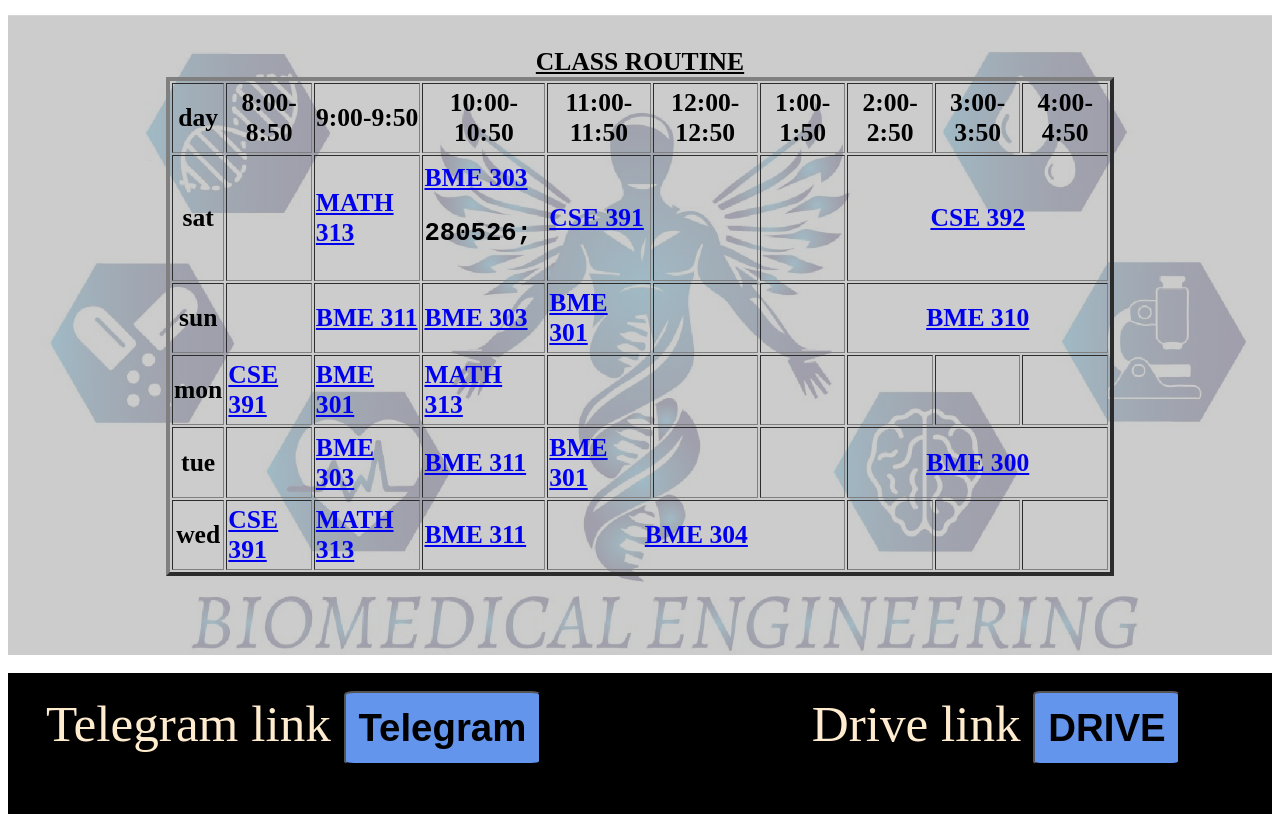
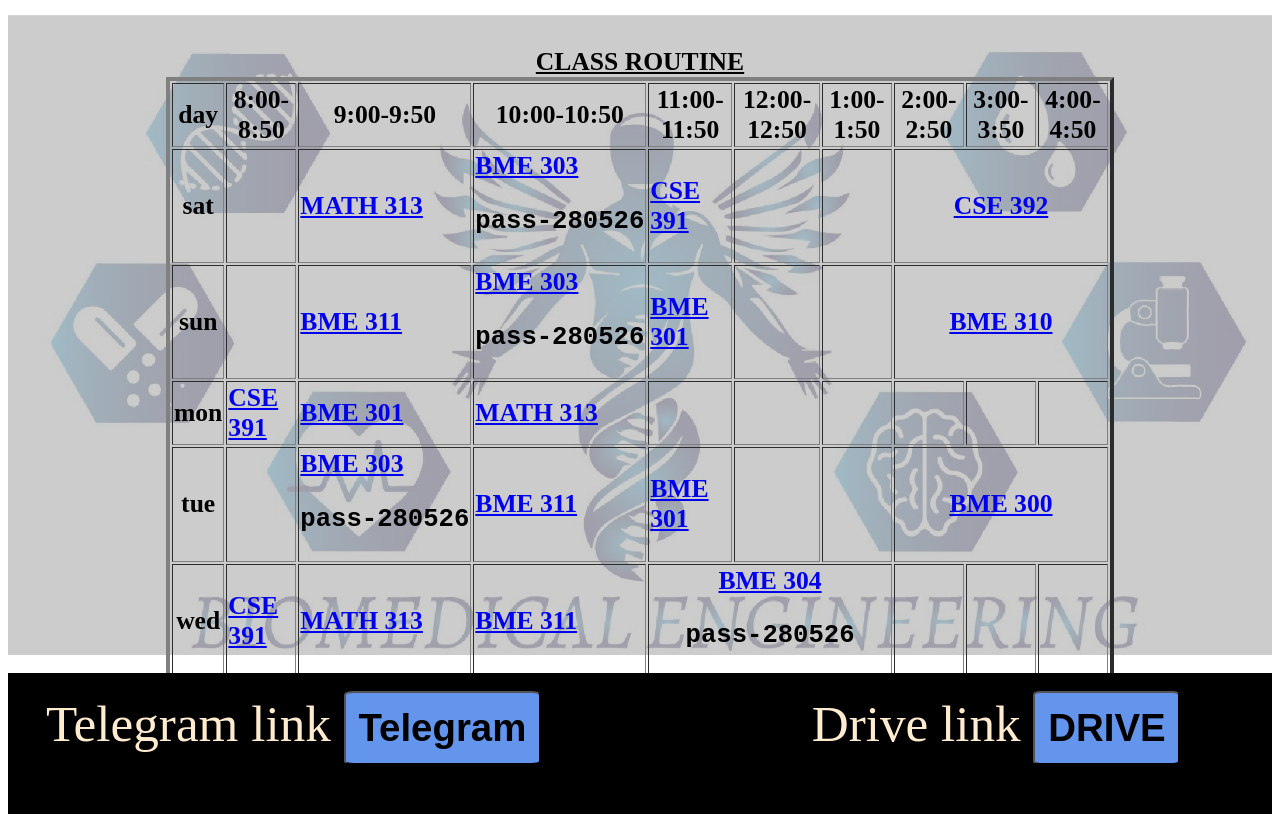
Before and after one commit to Pritom-Saha07/routine3-1, a plain HTML site: page index.html in a window 1280 px wide. Shown: the part 267-1089 px from the top of the page. Drawn offline with Linux system fonts and the light colour scheme; some packages are replaced by stand-ins of ours; a script that the page names is missing.

Commit message:
Update index.html

```diff
--- a/index.html
+++ b/index.html
@@ -38,8 +38,8 @@
 				<tr>
 					<th>sat</th>
 					<td> </td>
-					<td id="sat2"><a href=" ">MATH 313</a></td>
-					<td id="sat3"><a href="https://bdren.zoom.us/j/64673267228">BME 303</a><pre><code>280526;</code></pre></td>
+					<td id="sat2"><a href="https://bdren.zoom.us/j/4941395695?pwd=V2Qvc2VENTJjcTVzd2NoN0g2Yks4QT09">MATH 313</a></td>
+					<td id="sat3"><a href="https://bdren.zoom.us/j/64673267228">BME 303</a><pre><code>pass-280526</code></pre></td>
 					<td id="sat1"><a href="https://bdren.zoom.us/j/62979171553?pwd=a3Ftd2FmOXE3eVBvUmRyV3Bwd284dz09">CSE 391</a></td>
 					<td> </td>
 					<td> </td>
@@ -52,7 +52,7 @@
 					<th>sun</th>
 					<td> </td>
 					<td id="sun1"><a href="https://bdren.zoom.us/j/67621304284?pwd=UFhRTm9zWkJSSEtXK1Fra0lXZjF0Zz09">BME 311</a></td>
-					<td id="sun2"><a href="https://bdren.zoom.us/j/64673267228">BME 303</a></td>
+					<td id="sun2"><a href="https://bdren.zoom.us/j/64673267228">BME 303</a><pre><code>pass-280526</code></pre></td>
 					<td id="sun3"><a href=" ">BME 301</a></td>
 					<td> </td>
 					<td> </td>
@@ -76,7 +76,7 @@
 				<tr>
 					<th>tue</th>
 					<td> </td>
-					<td id="tue1"><a href="https://bdren.zoom.us/j/64673267228">BME 303</a></td>
+					<td id="tue1"><a href="https://bdren.zoom.us/j/64673267228">BME 303</a><pre><code>pass-280526</code></pre></td>
 					<td id="tue2"><a href="https://bdren.zoom.us/j/67621304284?pwd=UFhRTm9zWkJSSEtXK1Fra0lXZjF0Zz09">BME 311</a></td>
 					<td id="tue3"><a href=" ">BME 301</a></td>
 					<td> </td>
@@ -86,9 +86,9 @@
 				<tr>
 					<th>wed</th>
 					<td id="wed1"><a href="https://bdren.zoom.us/j/62979171553?pwd=a3Ftd2FmOXE3eVBvUmRyV3Bwd284dz09">CSE 391</a></td>
-					<td id="wed2"><a href=" ">MATH 313</a></td>
+					<td id="wed2"><a href="https://bdren.zoom.us/j/4941395695?pwd=V2Qvc2VENTJjcTVzd2NoN0g2Yks4QT09">MATH 313</a></td>
 					<td id="wed3"><a href=" https://bdren.zoom.us/j/67621304284?pwd=UFhRTm9zWkJSSEtXK1Fra0lXZjF0Zz09">BME 311</a></td>
-					<td id="wed4" colspan='3' align="center"><a href="https://bdren.zoom.us/j/64673267228">BME 304</a></td>
+					<td id="wed4" colspan='3' align="center"><a href="https://bdren.zoom.us/j/64673267228">BME 304</a><pre><code>pass-280526</code></pre></td>
 					<td> </td>
 					<td> </td>
 					<td> </td>
```
